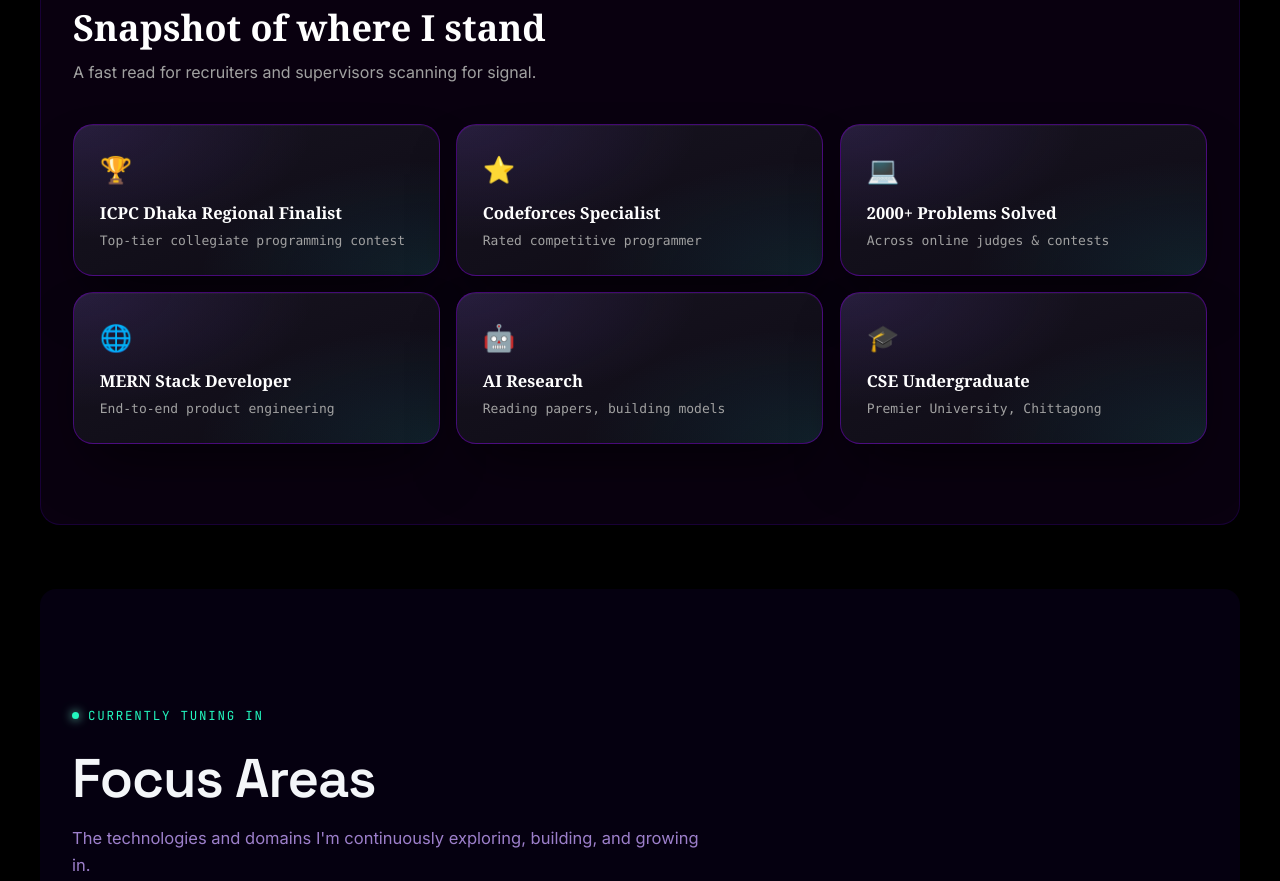
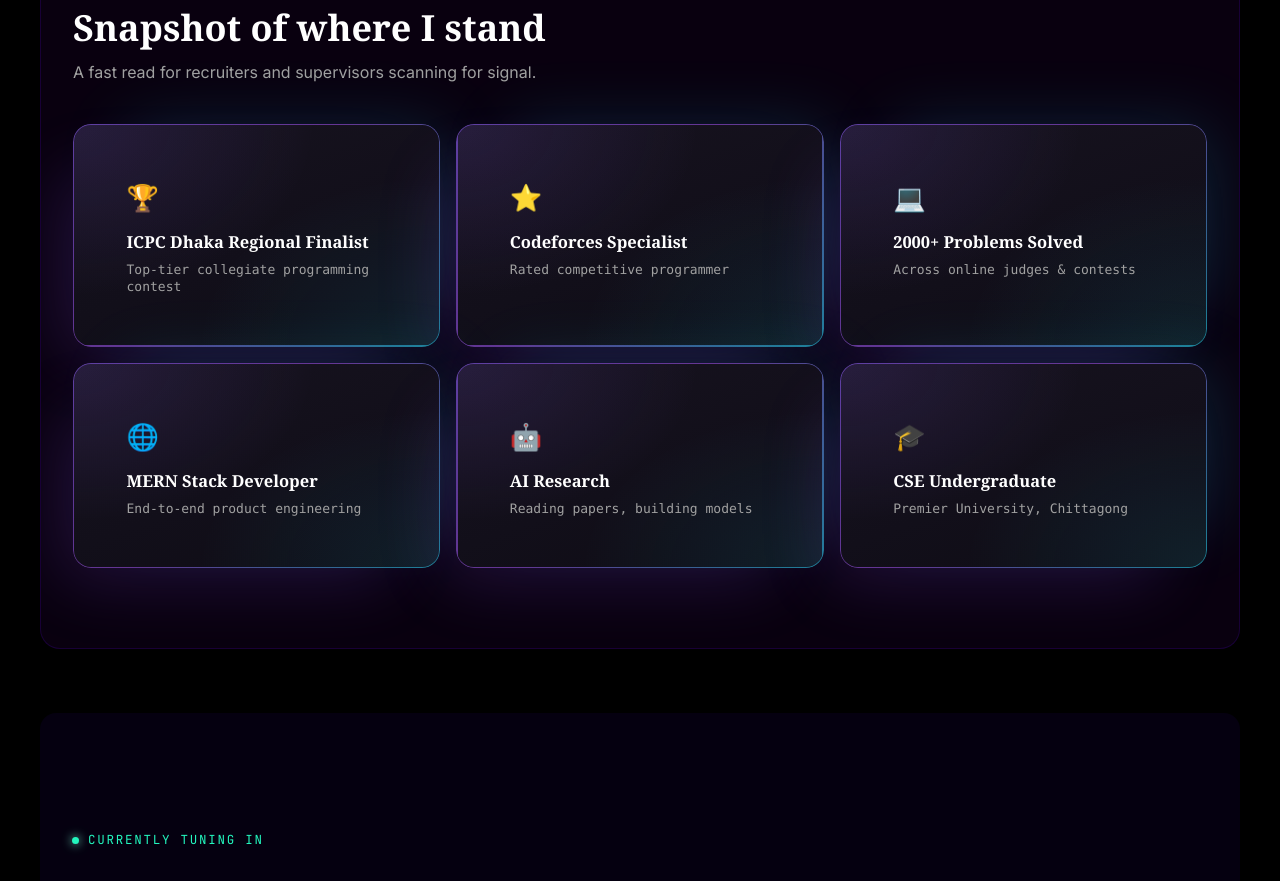
Before and after one commit to nuralamjoy/my_portfolio, a React (Vite) app: page / in a window 1280 px wide. Shown: the part 3300-4181 px from the top of the page. Built offline with nearby package versions, Linux system fonts and the light colour scheme.

Commit message:
card styling

```diff
--- a/src/components/ui/Card.css
+++ b/src/components/ui/Card.css
@@ -1,8 +1,8 @@
 :root {
-    --violet: #7c3aed;
-    --purple: #a855f7;
-    --cyan: #00eeff;
-    --deep: #4c1d95;
+  --violet: #8B5CF6;
+  --purple: #A855F7;
+  --cyan: #22D3EE;
+  --radius: 18px;
   }
 
   /* =========================
@@ -11,62 +11,44 @@
 
   .card {
     position: relative;
-    border-radius: 20px;
-    padding: 0.3px;
-    overflow: hidden;
-    isolation: isolate;
-
-    /* background: radial-gradient(
-      140% 140% at 0% 0%,
-      var(--cyan) 0%,
-      var(--violet) 28%,
-      var(--purple) 48%,
-      rgba(76, 29, 149, 0.25) 68%,
-      rgba(76, 29, 149, 0) 85%
-    ); */
-
+    /* width: 340px; */
+    padding: 30px 28px 26px;
+    border-radius: var(--radius);
     background:
-    radial-gradient(120% 140% at 0% 0%, rgba(139,92,246,0.14), transparent 55%),
-    radial-gradient(120% 140% at 100% 100%, rgba(34,211,238,0.10), transparent 55%),
-    linear-gradient(160deg, #17131f 0%, #120f1a 55%, #0e0c14 100%);
-          box-shadow:
-          0 30px 60px -20px rgba(0, 0, 0, 0.65),
-          0 0 0 1px rgba(13, 13, 13, 0.2),
-          inset 0 1px 0 rgba(255, 255, 255, 0.04);
-
-    border: 1px solid #6a02b591;
-    /* box-shadow: 0 10px 20px rgb(92, 23, 183); */
-
-    transform: translateZ(0);
-    will-change: transform;
-
-    transition:
-      transform .55s cubic-bezier(.22,1,.36,1),
-      box-shadow .55s ease;
+      radial-gradient(120% 140% at 0% 0%, rgba(139,92,246,0.14), transparent 55%),
+      radial-gradient(120% 140% at 100% 100%, rgba(34,211,238,0.10), transparent 55%),
+      linear-gradient(160deg, #17131f 0%, #120f1a 55%, #0e0c14 100%);
+    box-shadow:
+      -30px 30px 70px -20px rgba(139,92,246,0.20),
+      30px -20px 70px -25px rgba(34,211,238,0.18);
+    transition: box-shadow .4s ease, transform .3s ease;
   }
 
-  /* =====Hover Gradient Overlay===== */
+  .card::before {
+    content: '';
+    position: absolute;
+    inset: 0;
+    border-radius: var(--radius);
+    padding: 1.25px;
+    background: linear-gradient(135deg, var(--violet) 0%, var(--purple) 45%, var(--cyan) 100%);
+    -webkit-mask: linear-gradient(#fff 0 0) content-box, linear-gradient(#fff 0 0);
+    -webkit-mask-composite: xor;
+    mask-composite: exclude;
+    opacity: 0.55;
+    transition: opacity .4s ease;
+    pointer-events: none;
+  }
 
-  .card::before{
-    content:"";
-    position:absolute;
-    inset:0;
-    border-radius:inherit;
-
-    /* background: radial-gradient(
-      170% 170% at 0% 0%,
-      var(--cyan) 0%,
-      #57d9ff 10%,
-      var(--violet) 32%,
-      var(--purple) 55%,
-      rgba(124,58,237,.45) 72%,
-      rgba(124,58,237,0) 92%
-    ); */
-
-    opacity:0;
-    transition:opacity .55s ease;
-
-    z-index:0;
+  .card::after {
+    content: '';
+    position: absolute;
+    inset: 0;
+    border-radius: var(--radius);
+    background: linear-gradient(115deg, transparent 30%, rgba(255,255,255,0.05) 45%, transparent 60%);
+    opacity: 0;
+    transition: opacity .4s ease;
+    pointer-events: none;
+    z-index: 0;
   }
 
   /* =========================
```
